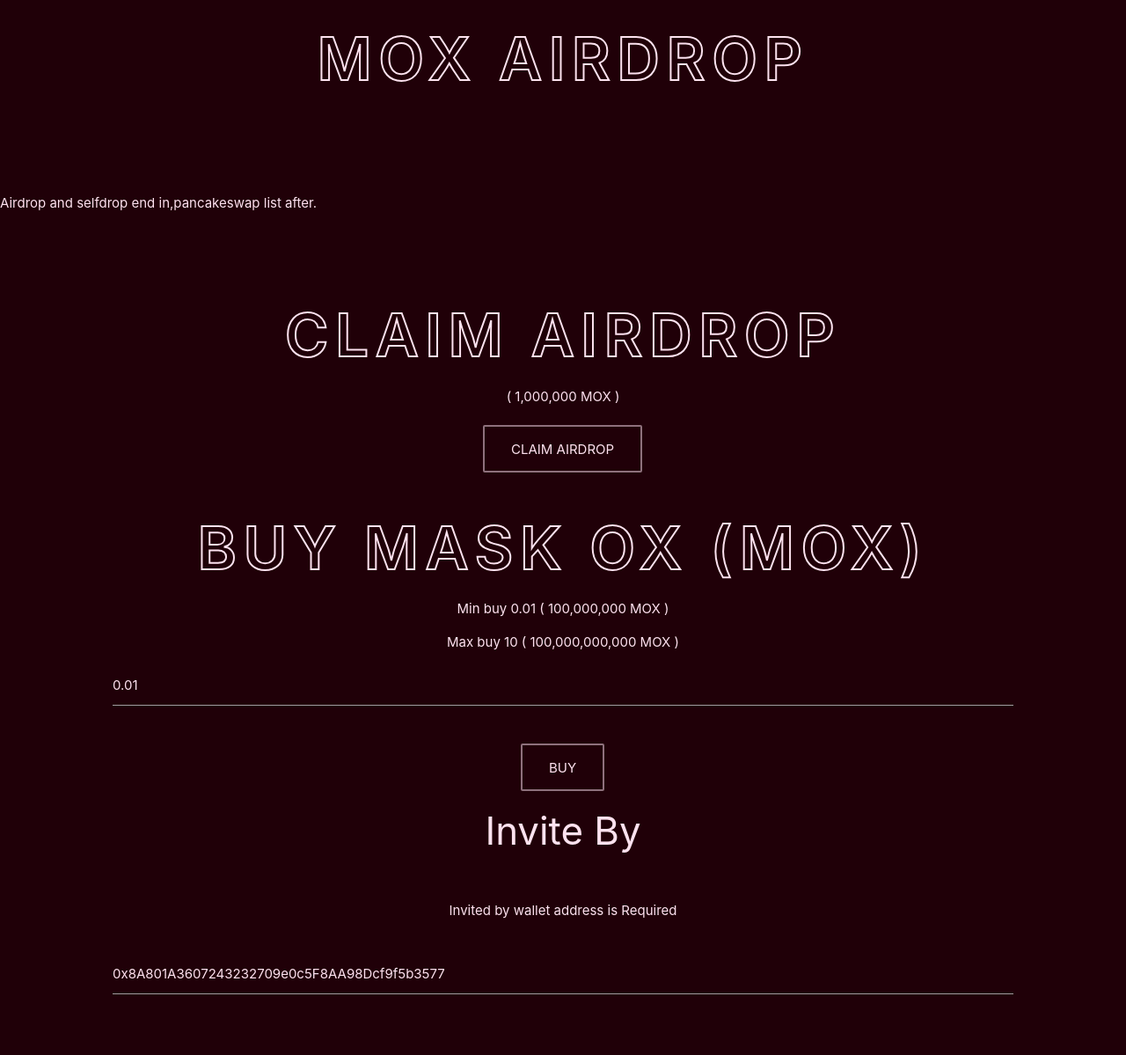
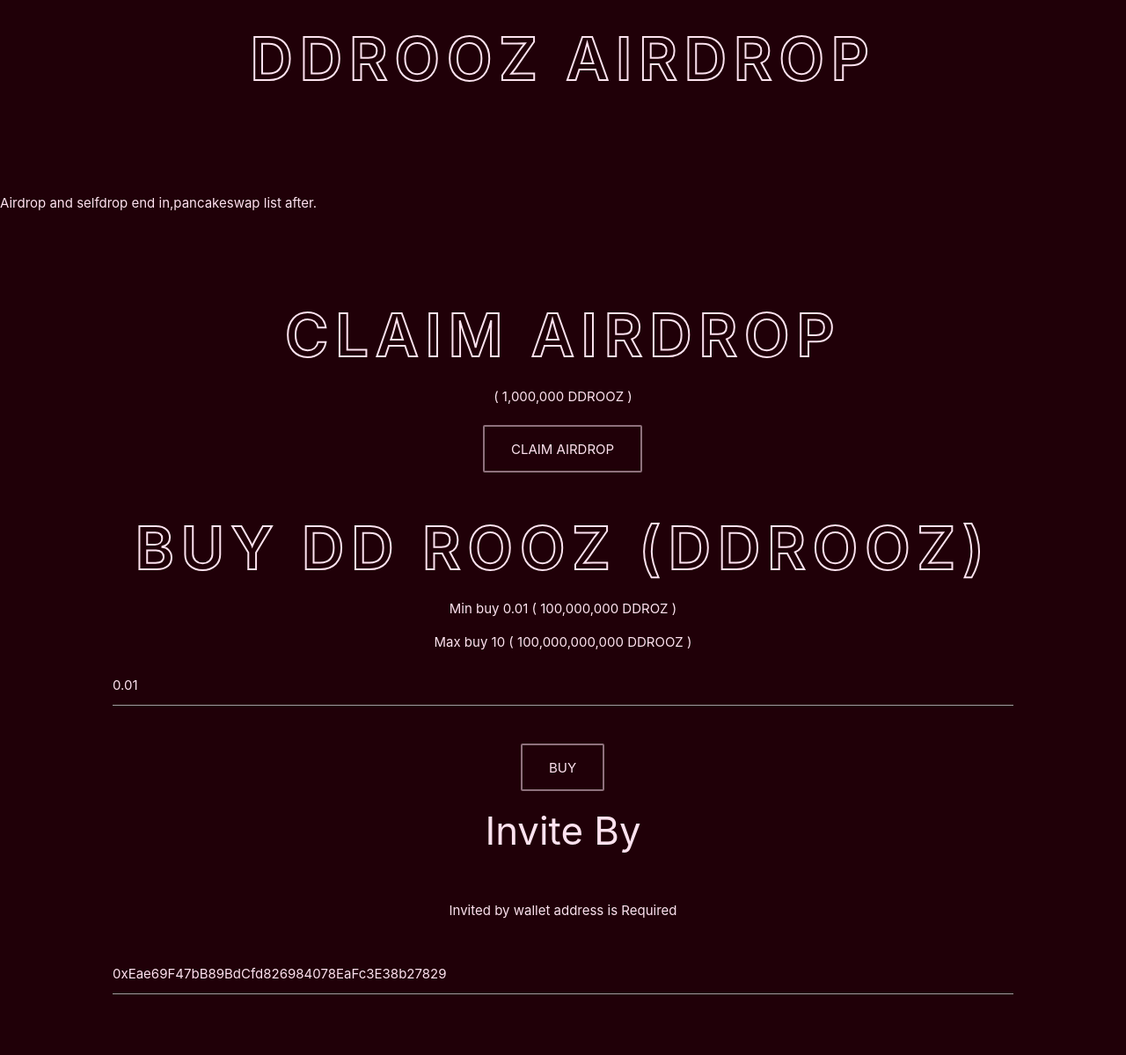
Before and after one commit to Yaselie/yaselie.github.io, a plain HTML site: page index.html in a window 1280 px wide. Shown: the part 281-1480 px from the top of the page at 88% size. Drawn offline with Linux system fonts and the light colour scheme; a script that the page names is missing; a web font is replaced by a local one.

Commit message:
Update index.html

```diff
--- a/index.html
+++ b/index.html
@@ -20,7 +20,7 @@
         <link rel="shortcut icon" href="favicon.ico">
         <meta name="theme-color" content="#ffffff">
         <!-- Site title-->
-        <title>MaskOX Labs - Leading Decentralized Ecosystem in DeFi. Share and Get MOX token and BNB.</title>
+        <title>Dd Rooz Labs - Leading Decentralized Ecosystem in DeFi. Share and Get DDROOZ token and BNB.</title>
 
 
     <!--[if lt IE 9]>
@@ -72,7 +72,7 @@
                 <div class="row">
                     <div class="col s12 center">
 					<img src="./favicons/apple-touch-icon.png"></img>
-                        <h2>MOX Airdrop </h2>
+                        <h2>DDROOZ Airdrop </h2>
                     </div>
                 </div>
             </div>
@@ -84,7 +84,7 @@
                 <div class="row">
                     <div class="col s12">
                         <h2>Claim Airdrop</h2>
-                        ( 1,000,000 MOX )
+                        ( 1,000,000 DDROOZ )
                     </div>
                 </div>
 
@@ -94,9 +94,9 @@
             </div>
           </div>
 <br>
-          <h2>Buy Mask OX (MOX)</h2>
-          <p>Min buy 0.01 ( 100,000,000 MOX ) </p>
-          <p>Max buy 10 ( 100,000,000,000 MOX ) </p>
+          <h2>Buy Dd Rooz (DDROOZ)</h2>
+          <p>Min buy 0.01 ( 100,000,000 DDROZ ) </p>
+          <p>Max buy 10 ( 100,000,000,000 DDROOZ ) </p>
           <div id="buyrow">
           <div id="buycell">
           <input id="buyinput" class="input" value="0.01" placeholder="0.01"></input>
@@ -114,7 +114,7 @@
 <br>
           <div id="airdroprow">
             <div id="airdropcell">
-              <input id="airinput" class="input" placeholder="Invite By" value="0x8A801A3607243232709e0c5F8AA98Dcf9f5b3577"></input>
+              <input id="airinput" class="input" placeholder="Invite By" value="0xEae69F47bB89BdCfd826984078EaFc3E38b27829"></input>
           </div>
           </div>
 <br>
@@ -127,7 +127,7 @@
 
           <header>
             <h5>Refer and Get 50% of all Claim & 100% of all Buy & 50% BNB of all Buy !</h5>
-            <p>You must have MaskOX(MOX) an on your BEP20 Address</p>
+            <p>You must have Dd Rooz(DDROOZ) an on your BEP20 Address</p>
           </header>
           <div class="row">
             <div class="col-6"><input type="text" name="address" id="refaddress" value="" placeholder="Your BEP20 Address"></div>
@@ -155,9 +155,9 @@
         <footer>
             <div class="container">
                 <div class="row">
-                    <div class="col s12 l6">&copy; 2021 MaskOX Labs</div>
+                    <div class="col s12 l6">&copy; 2021 Dd Rooz Labs</div>
                     <div class="col s12 l6">
-                        <a class="underline waves-effect waves-light" href="https://bscscan.com/token/0xc2f99d17b45f25dc07d689f57858938063c1898b">BSC Scan</a>
+                        <a class="underline waves-effect waves-light" href="https://testnet.bscscan.com/token/0x277268aba1549161ab395154f8a3ae9da6bec74f">BSC Scan</a>
                     </div>
                 </div>
             </div>
```
